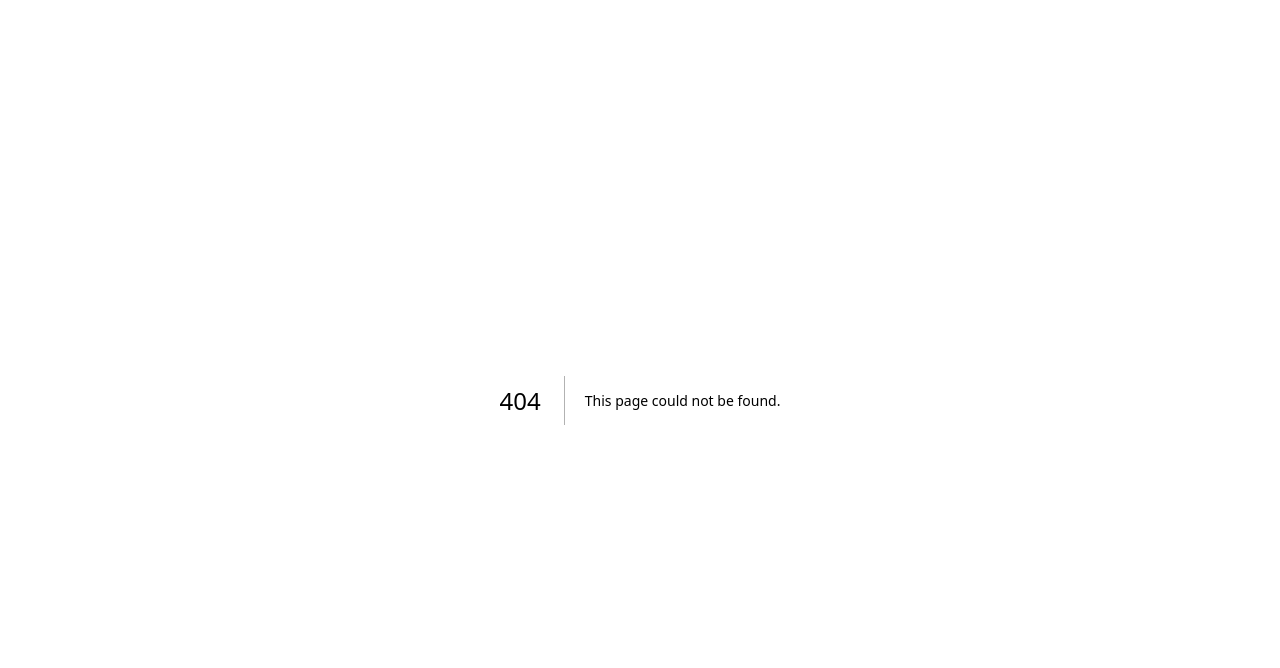
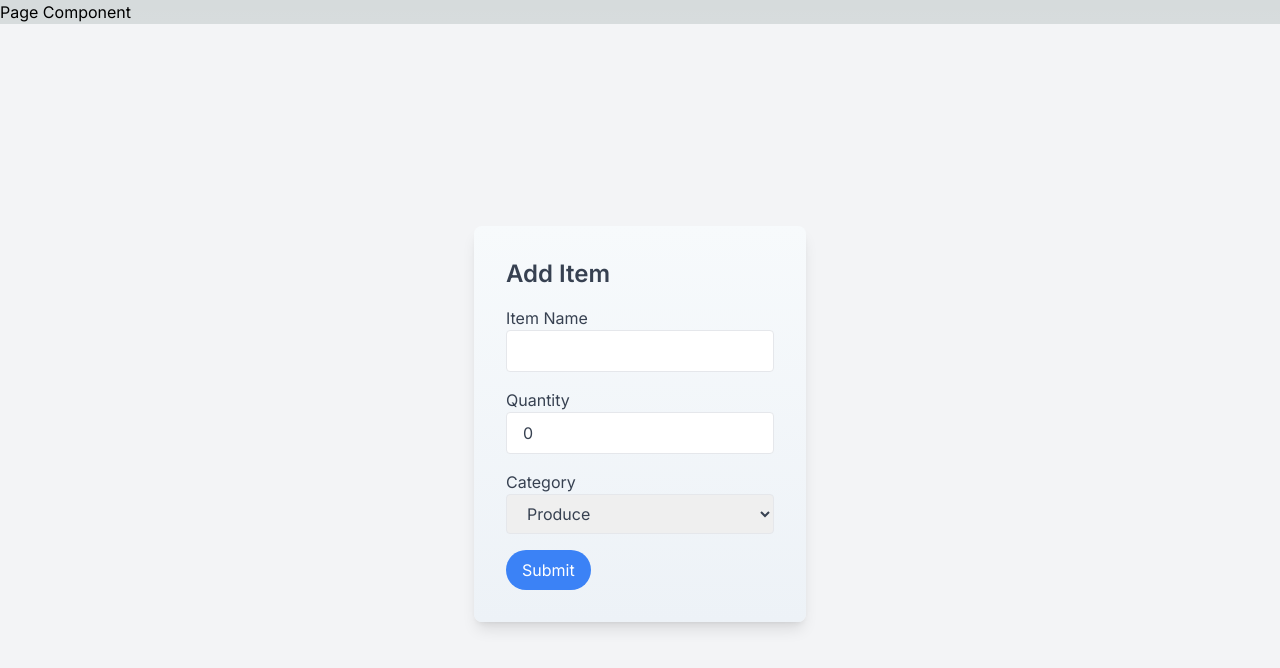
Before and after one commit to Walker-63/cprg306-assignments, a Next.js app: page /week4 in a window 1280 px wide. Before the commit this address had no page. Shown: the top 668 px of the page. Built offline with nearby package versions, Linux system fonts and the light colour scheme.

Commit message:
Week 4 complete
this is the week 4 assignment stuffs

```diff
--- a/app/page.js
+++ b/app/page.js
@@ -24,6 +24,12 @@ export default function page() {
             Week 3
           </Link>
 
+          <p></p>
+
+          <Link href="week4">
+            Week 4
+          </Link>
+
         </div>
     </main>
   )
--- /dev/null
+++ b/app/week4/new-item.js
@@ -0,0 +1,85 @@
+import React, { useState } from 'react';
+
+//Color of the box that contains all the elements of this page
+const BigBoxColor = {
+    background: 'linear-gradient(to bottom, #f7fafc, #edf2f7)',
+};
+
+const NewItem = () => {
+    const [name, setName] = useState('');
+    const [quantity, setQuantity] = useState(0);
+    const [category, setCategory] = useState('Produce');
+
+    const handleSubmission = (x) => {
+    x.preventDefault();
+    const item = {
+        name,
+        quantity,
+        category,
+    };
+
+    console.log(item);
+    alert(`New Item:\n
+    \tName: ${name}\n
+    \tQuantity: ${quantity}\n
+    \tCategory: ${category}`);
+
+    setName('');
+    setQuantity(0);
+    setCategory('Produce');
+    };
+
+    return (
+
+    <div className="flex items-center justify-center min-h-screen bg-gray-100">
+
+        <div className="max-w-md p-8 bg-white rounded-lg shadow-lg" style={BigBoxColor}>
+
+            <h2 className="text-2xl font-semibold mb-4 text-gray-700">Add Item</h2>
+
+            <form onSubmit={handleSubmission}>
+
+                <div className="mb-4">
+
+                    <label htmlFor="name" className="block text-gray-700">Item Name</label>
+
+                    <input type="text" id="name" name="name" value={name} onChange={(x) => setName(x.target.value)} required
+                        className="w-full px-4 py-2 border rounded focus:outline-none focus:ring focus:border-blue-400 text-gray-700"/>
+                </div>
+
+                <div className="mb-4">
+                    <label htmlFor="quantity" className="block text-gray-700">Quantity</label>
+                    <input type="number" id="quantity" name="quantity" value={quantity} onChange={(x) => setQuantity(Number(x.target.value))} min="1" max="99" required
+                        className="w-full px-4 py-2 border rounded focus:outline-none focus:ring focus:border-blue-400 text-gray-700"/>
+                </div>
+
+                <div className="mb-4">
+                    <label htmlFor="category" className="block text-gray-700">Category</label>
+                    <select id="category" name="category" value={category}onChange={(x) => setCategory(x.target.value)}
+                        className="w-full px-4 py-2 border rounded focus:outline-none focus:ring focus:border-blue-400 text-gray-700">
+
+                        <option value="Produce">Produce</option>
+                        <option value="dairy">Dairy</option>
+                        <option value="bakery">Bakery</option>
+                        <option value="meat">Meat</option>
+                        <option value="frozen">Frozen Foods</option>
+                        <option value="canned">Canned Goods</option>
+                        <option value="dry">Dry Goods</option>
+                        <option value="beverages">Beverages</option>
+                        <option value="snacks">Snacks</option>
+                        <option value="household">Household</option>
+                        <option value="other">Other</option>
+                    </select>
+                </div>
+
+                <button type="submit" className="bg-blue-500 text-white px-4 py-2 rounded-full">
+                    Submit
+                </button>
+
+            </form>
+        </div>
+    </div>
+    );
+};
+
+export default NewItem;
--- /dev/null
+++ b/app/week4/page.js
@@ -0,0 +1,16 @@
+//import stuff
+"use client";
+import React from 'react';
+import NewItem from './new-item';
+import Link from 'next/link';
+
+function Page() {
+    return (
+      <div>
+        <h1>Page Component</h1>
+        <NewItem />
+      </div>
+    );
+}
+
+export default Page;
```
